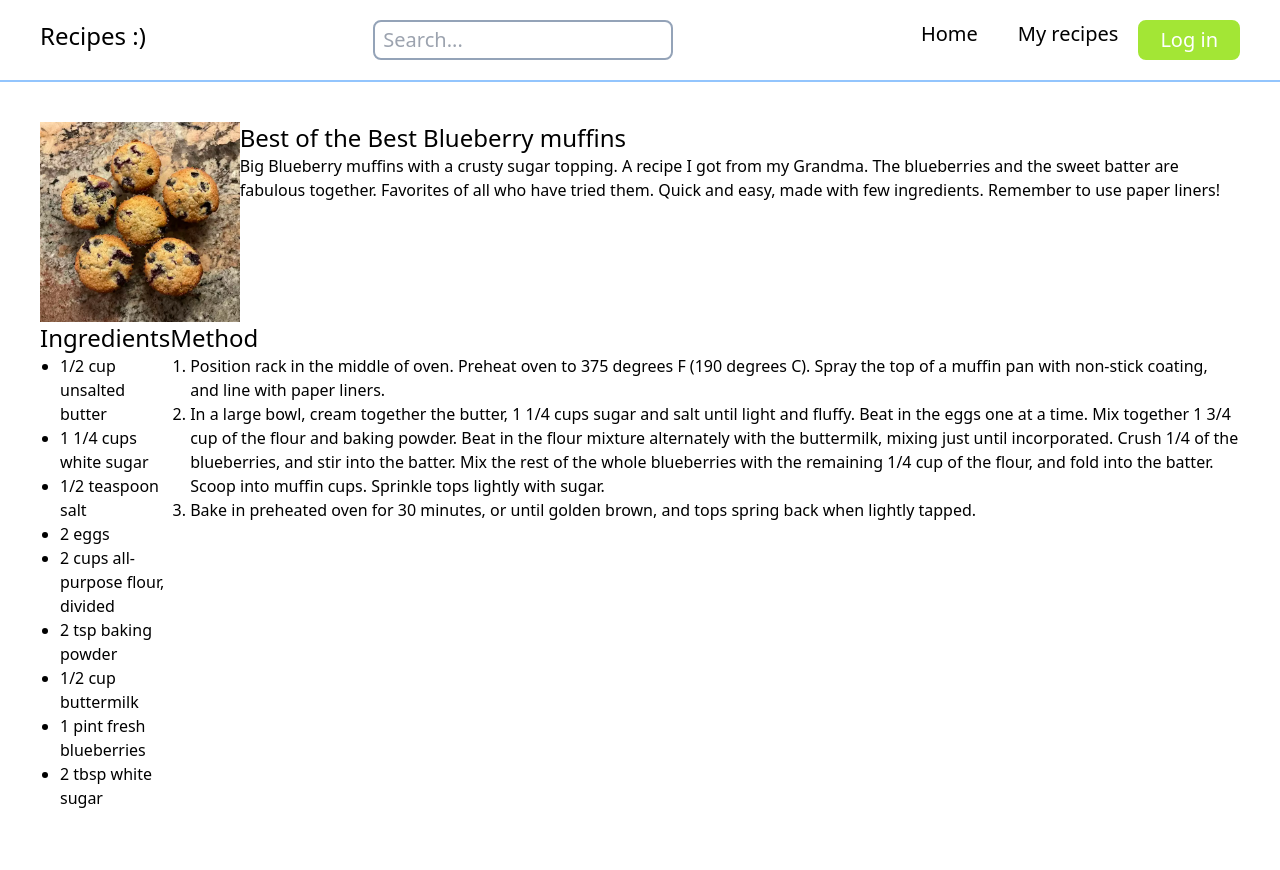
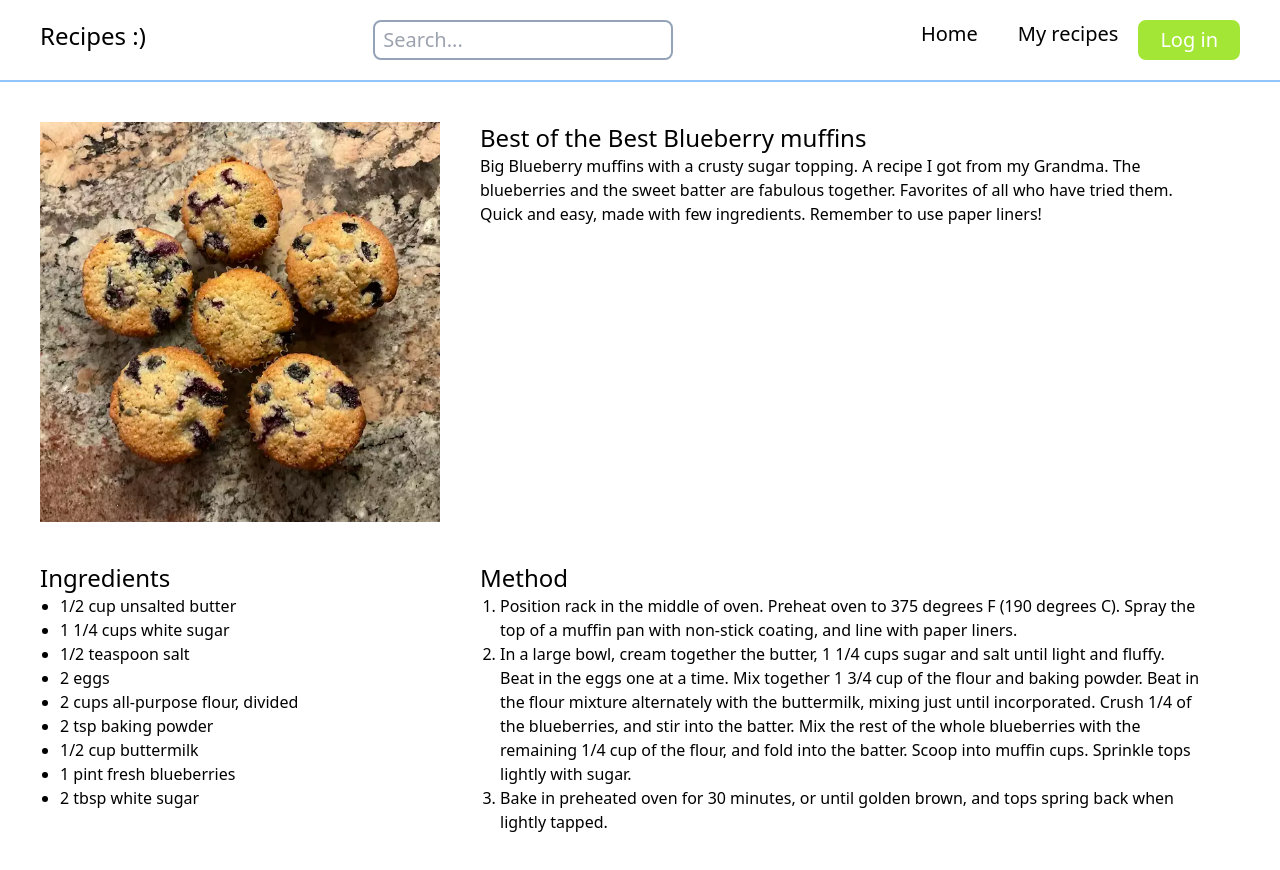
Before and after one commit to rolandlevaidev/recipe-page, a plain HTML site: page index.html in a window 1280 px wide. Drawn offline with nearby package versions, Linux system fonts and the light colour scheme.

Commit message:
Content responds to screen size and is airier

```diff
--- a/index.html
+++ b/index.html
@@ -31,11 +31,11 @@
 
     <section id="recipe">
       <div class="container mx-auto my-10 px-5 md:px-10">
-        <div class="flex flex-col md:flex-row justify-center">
-          <div>
-            <img id="food-image" class="w-96" src="Muffins.jpeg" alt="Image of food" />
+        <div class="flex flex-col md:flex-row justify-center mb-10">
+          <div class="w-full md:w-1/3">
+            <img id="food-image" src="Muffins.jpeg" alt="Image of food" />
           </div>
-          <div>
+          <div class="w-full md:w-2/3 md:px-10">
             <h2 id="title" class="text-2xl">Best of the Best Blueberry muffins</h2>
             <p>
               Big Blueberry muffins with a crusty sugar topping. A recipe I got from my Grandma. The blueberries and the
@@ -45,7 +45,7 @@
           </div>
         </div>
         <div class="flex flex-col md:flex-row justify-evenly">
-          <div class="">
+          <div class="w-full md:w-1/3">
             <h3 class="text-2xl">Ingredients</h3>
             <ul class="ml-5 list-disc">
               <li>1/2 cup unsalted butter</li>
@@ -59,7 +59,7 @@
               <li>2 tbsp white sugar</li>
             </ul>
           </div>
-          <div>
+          <div class="w-full md:w-2/3 md:px-10">
             <h3 class="text-2xl">Method</h3>
             <ol class="ml-5 list-decimal">
               <li>
```
